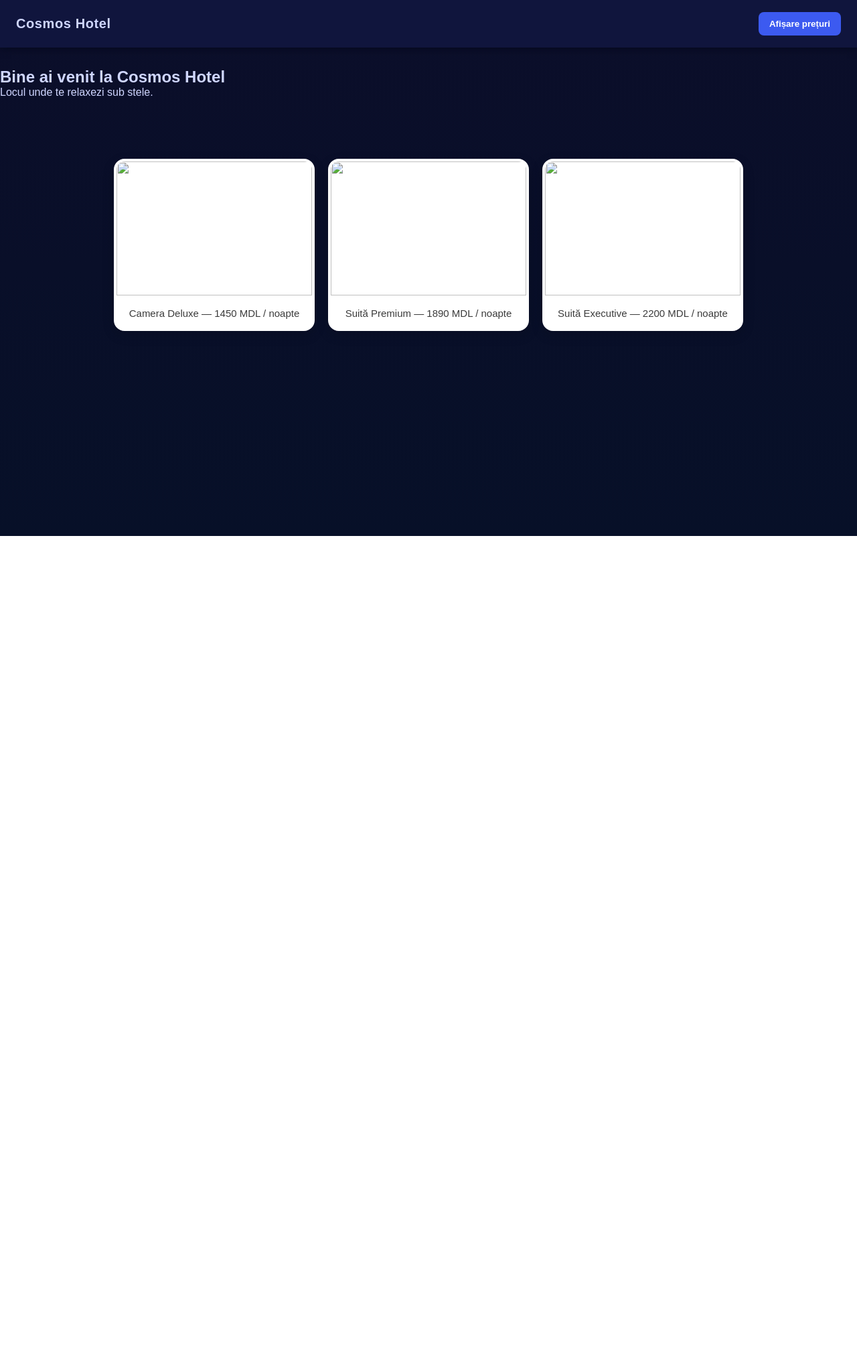
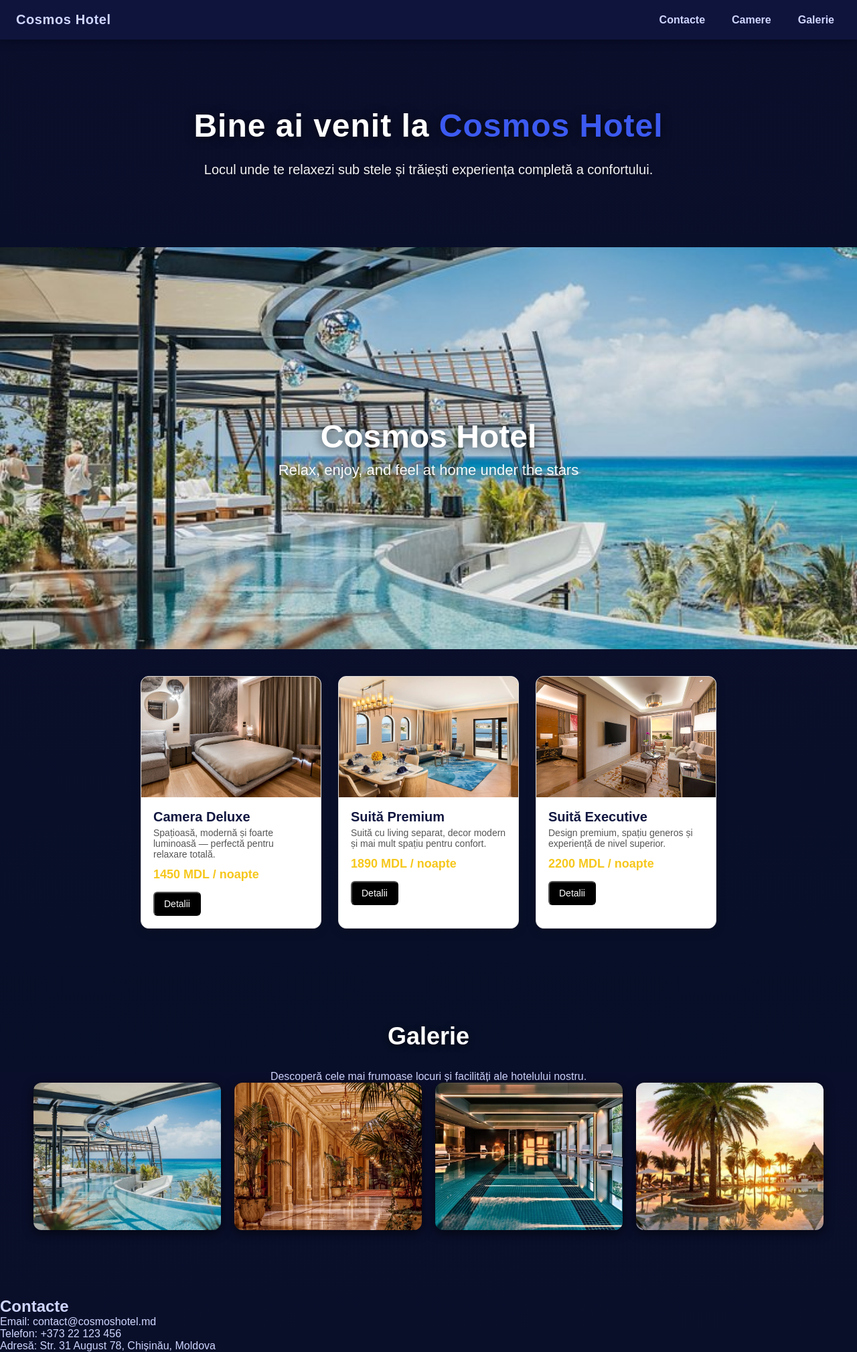
Before and after one commit to RomAries/cosmos-hotel, a plain HTML site: page index.html in a window 1280 px wide. Shown: the whole page at 67% size. Before the commit the page ends 800 px from the top, so only its background shows below. Drawn offline with Linux system fonts and the light colour scheme.

Commit message:
Created images

```diff
--- a/app.js
+++ b/app.js
@@ -1,24 +1,22 @@
-let imgs=["images/camera-deluxe.jpg","images/suita-premium.jpg","images/Executive-Suite.jpg"];
-let i=0;
 
-const slide=document.getElementById("sliderImg");
+let imgs = [
+    "images/beach-view.jpg",
+    "images/main-hall.jpg",
+    "images/indoor-pool.jpg",
+    "images/2nd pool.jpg"
+];
+let i = 0;
 
-document.getElementById("next").onclick=()=>{
-i++;
-if(i>3) i=0;
-slide.src=imgs[i];
+const slide = document.getElementById("sliderImg");
+
+document.getElementById("next").onclick = () => {
+    i++;
+    if (i > imgs.length - 1) i = 0;
+    slide.src = imgs[i];
 };
 
-
-document.getElementById("prev").onclick=()=>{
-i--;
-if(i<0) i=3;
-slide.src=imgs[i];
+document.getElementById("prev").onclick = () => {
+    i--;
+    if (i < 0) i = imgs.length - 1;
+    slide.src = imgs[i];
 };
-
-
-const preturiBtn=document.getElementById('preturiBtn');
-const preturiBox=document.getElementById('preturiBox');
-preturiBtn.onclick=()=>{
-preturiBox.style.display= preturiBox.style.display=="block"?"none":"block";
-};
--- a/index.html
+++ b/index.html
@@ -10,41 +10,92 @@
 
     <header>
         <h1>Cosmos Hotel</h1>
-        <button id="preturiBtn">Afișare prețuri</button>
+        <nav>
+            <ul>
+                <li><a href="#contacte">Contacte</a></li>
+                <li><a href="#camere">Camere</a></li>
+                <li><a href="#galerie">Galerie</a></li>
+            </ul>
+        </nav>
     </header>
 
+    <section class="hero" id="home">
+    <h2>Bine ai venit la <span>Cosmos Hotel</span></h2>
+    <p>Locul unde te relaxezi sub stele și trăiești experiența completă a confortului.</p>
+</section>
 
-    <div class="section">
-        <h2>Bine ai venit la Cosmos Hotel</h2>
-        <p>Locul unde te relaxezi sub stele.</p>
+<div class="slider">
+    <img id="sliderImg" src="images/beach-view.jpg" alt="Slider Image">
+    <div class="slider-text">
+        <h2>Cosmos Hotel</h2>
+        <p>Relax, enjoy, and feel at home under the stars</p>
     </div>
 
+    <button id="prev">&#10094;</button>
+    <button id="next">&#10095;</button>
+</div>
 
-<div class="galerie">
+    <div class="camere" id="camere">
 
       <div class="card">
-    <img src="camera-deluxe.jpg">
+        <img src="images/camera-deluxe.jpg" alt="Camera Deluxe">
         <div class="info">
-      Camera Deluxe — 1450 MDL / noapte
+          <h3 class="titlu">Camera Deluxe</h3>
+          <p class="descriere">Spațioasă, modernă și foarte luminoasă — perfectă pentru relaxare totală.</p>
+          <div class="price">1450 MDL / noapte</div>
+          <button class="detalii">Detalii</button>
         </div>
       </div>
 
       <div class="card">
-    <img src="suita-premium.jpg">
+        <img src="images/suita-premium.jpg" alt="Suită Premium">
         <div class="info">
-      Suită Premium — 1890 MDL / noapte
+          <h3 class="titlu">Suită Premium</h3>
+          <p class="descriere">Suită cu living separat, decor modern și mai mult spațiu pentru confort.</p>
+          <div class="price">1890 MDL / noapte</div>
+          <button class="detalii">Detalii</button>
         </div>
       </div>
 
       <div class="card">
-    <img src="Executive-Suite.jpg">
+        <img src="images/Executive-Suite.jpg" alt="Suită Executive">
         <div class="info">
-      Suită Executive — 2200 MDL / noapte
+          <h3 class="titlu">Suită Executive</h3>
+          <p class="descriere">Design premium, spațiu generos și experiență de nivel superior.</p>
+          <div class="price">2200 MDL / noapte</div>
+          <button class="detalii">Detalii</button>
         </div>
       </div>
 
     </div>
 
+   <div class="section" id="galerie">
+    <h2>Galerie</h2>
+    <p>Descoperă cele mai frumoase locuri și facilități ale hotelului nostru.</p>
+
+    <div class="gallery-grid">
+        <div class="gallery-item">
+            <img src="images/beach-view.jpg" alt="Beach View">
+        </div>
+        <div class="gallery-item">
+            <img src="images/main-hall.jpg" alt="Main Hall">
+        </div>
+        <div class="gallery-item">
+            <img src="images/indoor-pool.jpg" alt="Indoor Pool">
+        </div>
+        <div class="gallery-item">
+            <img src="images/2nd pool.jpg" alt="Secons Pool">
+        </div>
+    </div>
+</div>
+
+    <div class="section" id="contacte">
+        <h2>Contacte</h2>
+        <p>Email: contact@cosmoshotel.md</p>
+        <p>Telefon: +373 22 123 456</p>
+        <p>Adresă: Str. 31 August 78, Chișinău, Moldova</p>
+    </div>
+
     <script src="app.js"></script>
 </body>
 </html>
--- a/styles.css
+++ b/styles.css
@@ -8,14 +8,14 @@
     margin: 0;
     padding: 0;
     box-sizing:border-box;
-    font-family: sans-serif;
+    font-family:sans-serif;
 }
 html,body{
     height:100%;
+    scroll-behavior: smooth;
 }
 
 body {
-
     margin:0;
     font-family:Inter, Arial, Helvetica, sans-serif;
     background:linear-gradient(180deg,var(--bg) 0%, #071028 100%);
@@ -41,16 +41,27 @@ header h1 {
     margin:0;
     font-size:20px;
     letter-spacing:0.6px;
+    color:var(--muted);
 }
 
-#preturiBtn {
-    padding:10px 16px;
-    border:0;
-    border-radius:8px;
-    cursor:pointer;
+header nav ul {
+    list-style:none;
+    display:flex;
+    gap:20px;
+}
+
+header nav ul li a {
+    text-decoration:none;
+    color:var(--muted);
+    font-weight:600;
+    padding:6px 10px;
+    border-radius:6px;
+    transition: all 0.3s ease;
+}
+
+header nav ul li a:hover {
     background:var(--accent);
     color:white;
-    font-weight:600;
 }
 
 .container {
@@ -60,104 +71,258 @@ header h1 {
 }
 
 .hero {
-    text-align:center;
-    padding:36px 8px;
-    border-radius:12px;
-    margin-bottom:18px;
+    text-align: center;
+    padding: 80px 20px;
+    background: linear-gradient(180deg, rgba(11,14,42,0.85) 0%, rgba(11,14,42,0.4) 100%);
+    border-radius: 12px;
+    margin: 20px;
+    color: #ffffff;
 }
 
 .hero h2 {
-    margin:6px 0 8px;
-    font-size:28px;
+    font-size: 48px;
+    font-weight: 800;
+    margin-bottom: 20px;
+    letter-spacing: 1px;
+    line-height: 1.2;
+    text-shadow: 0 2px 15px rgba(0,0,0,0.6);
+}
+
+.hero h2 span {
+    color: var(--accent);
 }
 
 .hero p {
-    margin:0;
-    opacity:0.9;
+    font-size: 20px;
+    line-height: 1.6;
+    max-width: 700px;
+    margin: 0 auto;
+    opacity: 0.95;
+    text-shadow: 0 1px 5px rgba(0,0,0,0.5);
 }
 
-#preturiBox {
-    display:none; /* JS va comuta */
-    margin:16px auto 0;
-    background:rgba(20,26,71,0.95);
-    padding:14px 18px;
-    border-radius:10px;
-    max-width:420px;
-    text-align:left;
-    box-shadow:0 6px 18px rgba(2,6,23,0.6);
+.slider {
+    position: relative;
+    width: 100%;
+    height: 600px;
+    overflow: hidden;
 }
 
-.prices-row {
-    display:flex;
-    justify-content:space-between;
-    gap:12px;
+.slider img {
+    width: 100%;
+    height: 100%;
+    object-fit: cover;
+    display: block;
 }
 
-.prices-row p {
-    margin:6px 0;
+.slider-text {
+    position: absolute;
+    top: 50%;
+    left: 50%;
+    transform: translate(-50%, -50%);
+    text-align: center;
+    color: white;
+    text-shadow: 0 2px 15px rgba(0,0,0,0.7);
 }
 
-.section {
-    margin:30px 0;
+.slider-text h2 {
+    font-size: 48px;
+    font-weight: 700;
+    margin-bottom: 10px;
 }
 
-.galerie {
-  display:flex;
-  flex-wrap:wrap;
-  gap:20px;
-  justify-content:center;
-  padding:60px 0;
+.slider-text p {
+    font-size: 22px;
+    opacity: 0.95;
 }
 
-.galerie .card {
-  width:300px;
-  background:white;
-  border-radius:16px;
-  overflow:hidden;
-  box-shadow:0 6px 18px rgba(0,0,0,0.15);
-  border:4px solid white;
+.slider button {
+    position: absolute;
+    top: 50%;
+    transform: translateY(-50%);
+    background-color: rgba(60,90,240,0);
+    color: white;
+    border: none;
+    padding: 16px;
+    font-size: 30px;
+    cursor: pointer;
+    border-radius: 50%;
+    transition: background 0.3s ease, color 0.3s ease;
+    opacity: 0;
+    pointer-events: none;
 }
 
-.galerie img {
-  width:100%;
-  height:200px;
-  object-fit:cover;
+.slider:hover button {
+    background-color: rgba(60,90,240,0.6);
+    opacity: 1;
+    pointer-events: auto;
 }
 
-.galerie .info{
-  padding:14px;
-  text-align:center;
-  font-size:15px;
-  color:#3b3b3b;
+.slider button:hover {
+    background-color: var(--accent-light);
 }
 
-.caption {
-    position:absolute;
-    left:8px;
-    bottom:8px;
-    background:rgba(0,0,0,0.4);
-    padding:6px 8px;
+#prev { left: 20px; }
+#next { right: 20px; }
+
+.camere {
+    display:flex;
+    justify-content:center;
+    gap:25px;
+    padding:40px 0;
+    flex-wrap:wrap;
+}
+
+.card {
+    background:white;
+    width:270px;
+    border-radius:12px;
+    overflow:hidden;
+    border:1px solid #ddd;
+    box-shadow:0 4px 15px rgba(0,0,0,0.15);
+    transition: transform 0.3s ease;
+}
+
+.card:hover {
+    transform: translateY(-8px);
+}
+
+.card img {
+    width:100%;
+    height:180px;
+    object-fit:cover;
+    display:block;
+}
+
+.info {
+    padding:18px;
+}
+
+.titlu {
+    font-size:20px;
+    font-weight:700;
+    margin-bottom:4px;
+    color:#10163f;
+}
+
+.descriere {
+    font-size:14px;
+    color:#555;
+    margin-bottom:12px;
+}
+
+.price {
+    font-size:18px;
+    color:#f6c71c;
+    font-weight:600;
+    margin-bottom:15px;
+}
+
+.detalii-btn, .detalii {
+    display:inline-block;
+    padding:8px 14px;
+    background:black;
+    color:white;
     border-radius:6px;
-    font-size:13px;
+    text-decoration:none;
+    font-size:14px;
+    cursor:pointer;
+}
+
+#galerie {
+    padding:60px 20px;
+    text-align: center;
+    background: none;
+    max-width:100%;
+    margin:40px 0;
+}
+
+#galerie h2 {
+    font-size:36px;
+    font-weight:700;
+    margin-bottom:30px;
+    color:white;
+    text-shadow: 0 2px 10px rgba(0,0,0,0.6);
+}
+
+.gallery-grid {
+    display: grid;
+    grid-template-columns: repeat(auto-fit, minmax(250px,1fr));
+    gap:20px;
+    width:100%;
+    padding:0 30px;
+}
+
+.gallery-item {
+    overflow:hidden;
+    border-radius:12px;
+    box-shadow:0 4px 15px rgba(0,0,0,0.6);
+    transition:transform .45s cubic-bezier(.25,.8,.25,1);
+}
+
+.gallery-item img {
+    width:100%;
+    height:220px;
+    object-fit:cover;
+    display:block;
+    transition:transform .45s cubic-bezier(.25,.8,.25,1);
+}
+
+.gallery-item:hover img {
+    transform:scale(1.08);
+    transition:transform .45s cubic-bezier(.25,.8,.25,1);
 }
 
 .footer {
-    opacity:0.8;
-    text-align:center;
-    margin:40px 0 80px;
+    box-sizing: border-box;
+    width: 100% !important;
+    margin: 40px 0 80px;
+    padding: 20px;
+    display: flex !important;
+    flex-direction: column;
+    justify-content: center;
+    align-items: center;
+    text-align: center !important;
+    color: var(--muted);
+    gap: 8px;
 }
 
 @media (max-width:640px) {
-    .galerie .card {
-        width:46vw;
-        height:28vw;
-    }
+
     header h1 {
         font-size:16px;
     }
+    header nav ul {
+        gap:10px;
     }
 
-.note {
-    font-size:13px;
-    opacity:0.85;
+    .slider {
+        height:300px;
     }
+    .slider-text h2 {
+        font-size:20px;
+    }
+    .slider-text p {
+        font-size:12px;
+    }
+    .slider button {
+        padding:10px;
+        font-size:20px;
+    }
+
+    .camere .card {
+        width:46vw;
+        height:auto;
+    }
+
+    .gallery-item img {
+        height:120px;
+    }
+
+    .hero h2 {
+        font-size:28px;
+    }
+    .hero p {
+        font-size:14px;
+    }
+}
```
Also changed, not shown: images/THE view.jpg (added), images/lux.jpg (added), images/one side.jpg (added). Lines whose indentation alone changed are shown as unchanged.
